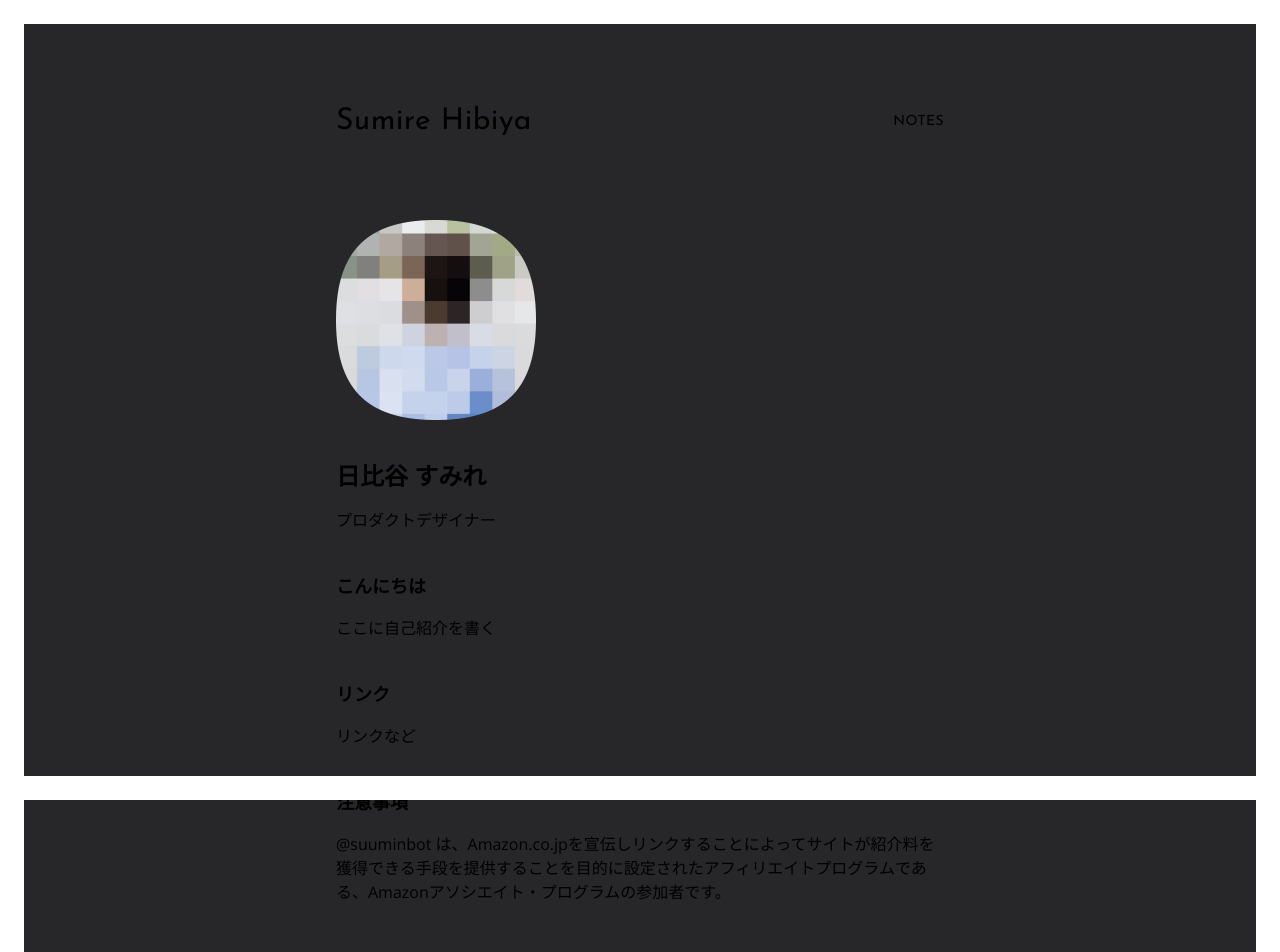
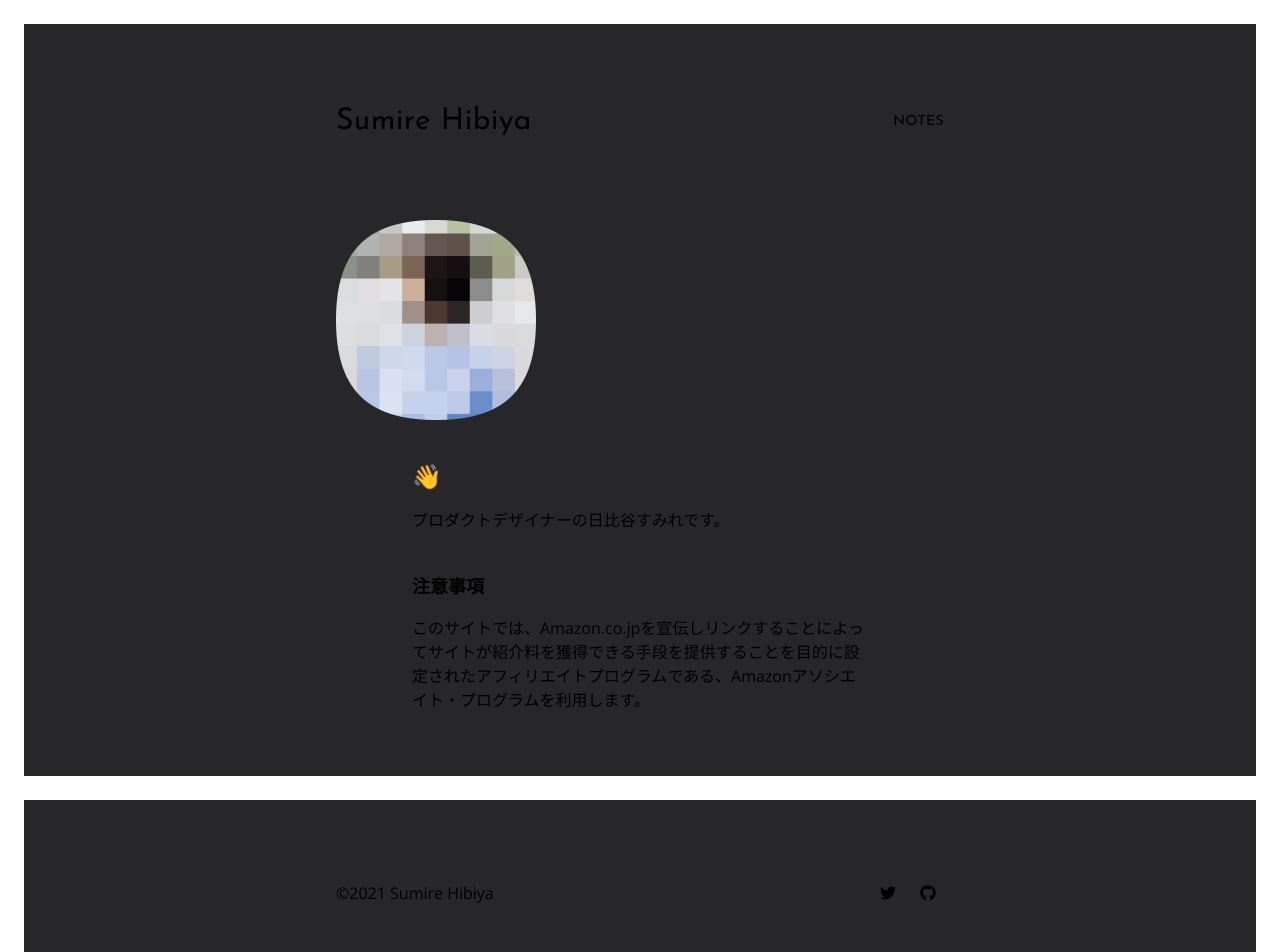
Before and after one commit to suuminbot/sumirehibiyacom, a Next.js app: page / in a window 1280 px wide. Shown: the top 952 px of the page. Built offline with nearby package versions, Linux system fonts and the light colour scheme.

Commit message:
Update index.js

```diff
--- a/pages/index.js
+++ b/pages/index.js
@@ -20,17 +20,15 @@ export default function Index() {
               height={200}
             />
           </div>
-          <h2>日比谷 すみれ</h2>
-          <p>プロダクトデザイナー</p>
-          <h3>こんにちは</h3>
-          <p>ここに自己紹介を書く</p>
-          <h3>リンク</h3>
-          <p>リンクなど</p>
-          <h3>注意事項</h3>
-          <p>
-            @suuminbot
-            は、Amazon.co.jpを宣伝しリンクすることによってサイトが紹介料を獲得できる手段を提供することを目的に設定されたアフィリエイトプログラムである、Amazonアソシエイト・プログラムの参加者です。
-          </p>
+          <div className="w-3/4 m-auto">
+            <h2>👋</h2>
+            <p>プロダクトデザイナーの日比谷すみれです。</p>
+            <p></p>
+            <h3>注意事項</h3>
+            <p>
+              このサイトでは、Amazon.co.jpを宣伝しリンクすることによってサイトが紹介料を獲得できる手段を提供することを目的に設定されたアフィリエイトプログラムである、Amazonアソシエイト・プログラムを利用します。
+            </p>
+          </div>
         </Container>
       </Layout>
     </>
```
